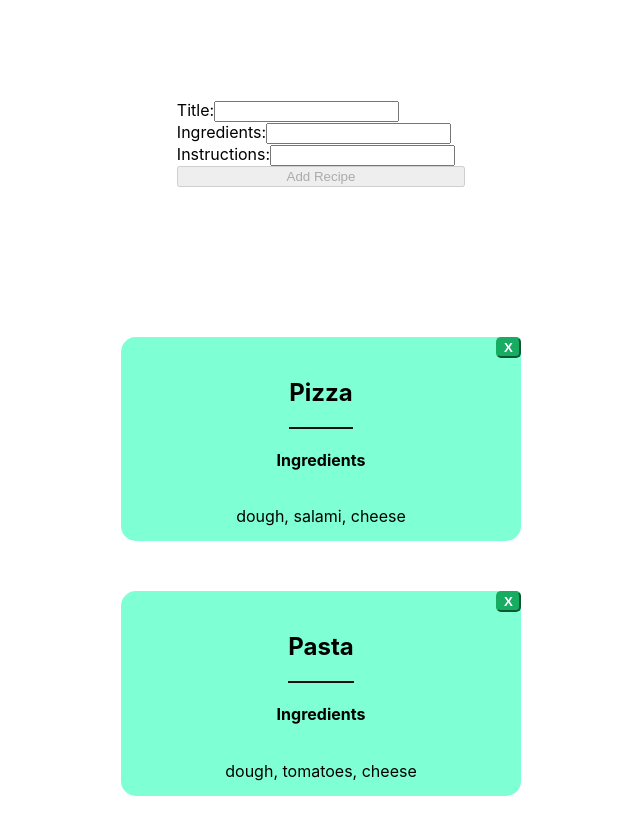
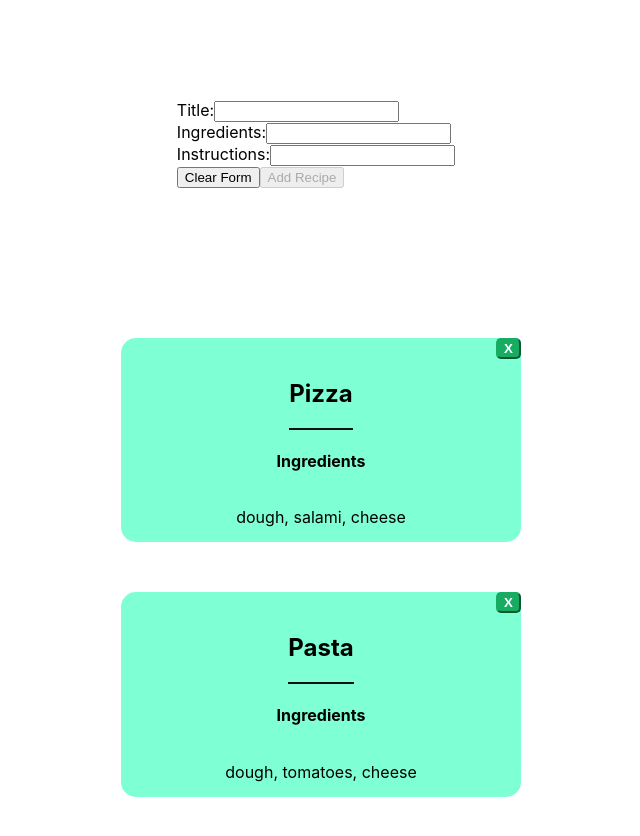
Before and after one commit to ronin-cunningham/My-Recipes-Frontend, a React (Create React App) app: page / in a window 1280 px wide. Shown: the top 836 px of the page, without its empty margins (319-959 px from the left). Built offline with nearby package versions, Linux system fonts and the light colour scheme.

Commit message:
Added a Clear Form button as per the spec

```diff
--- a/src/components/RecipeForm.jsx
+++ b/src/components/RecipeForm.jsx
@@ -10,22 +10,9 @@ export const RecipeForm = () => {
 	const [instructions, setInstructions] = useState("");
 	const [enabled, setEnabled] = useState(false);
 
-	const handleSubmit = (event) => {
-		dispatch(addRecipe(
-			{
-				title: title,
-				ingredients: ingredients,
-				instructions: instructions,
-				uniqueId: Math.random().toString(16).slice(2)
-			}
-		));
-
-		setTitle("");
-		setIngredients("");
-		setInstructions("");
-
-		event.preventDefault();
-	}
+	useEffect(() => {
+		setEnabled(title.length > 0 && ingredients.length > 0 && instructions.length > 0);
+	}, [enabled, title, ingredients, instructions]);
 
 	const changeTitle = (event) => {
 		setTitle(event.target.value);
@@ -39,9 +26,26 @@ export const RecipeForm = () => {
 		setInstructions(event.target.value);
 	}
 
-	useEffect(() => {
-		setEnabled(title.length > 0 && ingredients.length > 0 && instructions.length > 0);
-	}, [enabled, title, ingredients, instructions]);
+	const handleSubmit = (event) => {
+		dispatch(addRecipe(
+			{
+				title: title,
+				ingredients: ingredients,
+				instructions: instructions,
+				uniqueId: Math.random().toString(16).slice(2)
+			}
+		));
+
+		clearForm();
+
+		event.preventDefault();
+	}
+
+	const clearForm = () => {
+		setTitle("");
+		setIngredients("");
+		setInstructions("");
+	};
 
 	return (
 		<form className="recipe-form" onSubmit={handleSubmit}>
@@ -57,7 +61,10 @@ export const RecipeForm = () => {
 				Instructions:
 				<input type="text" value={instructions} onChange={changeInstructions} />
 			</label>
+			<div>
+			<input type="button" value="Clear Form" onClick={() => clearForm()} />
 			<input type="submit" value="Add Recipe" disabled={!enabled}/>
+			</div>
 		</form>
 	);
 }
```
